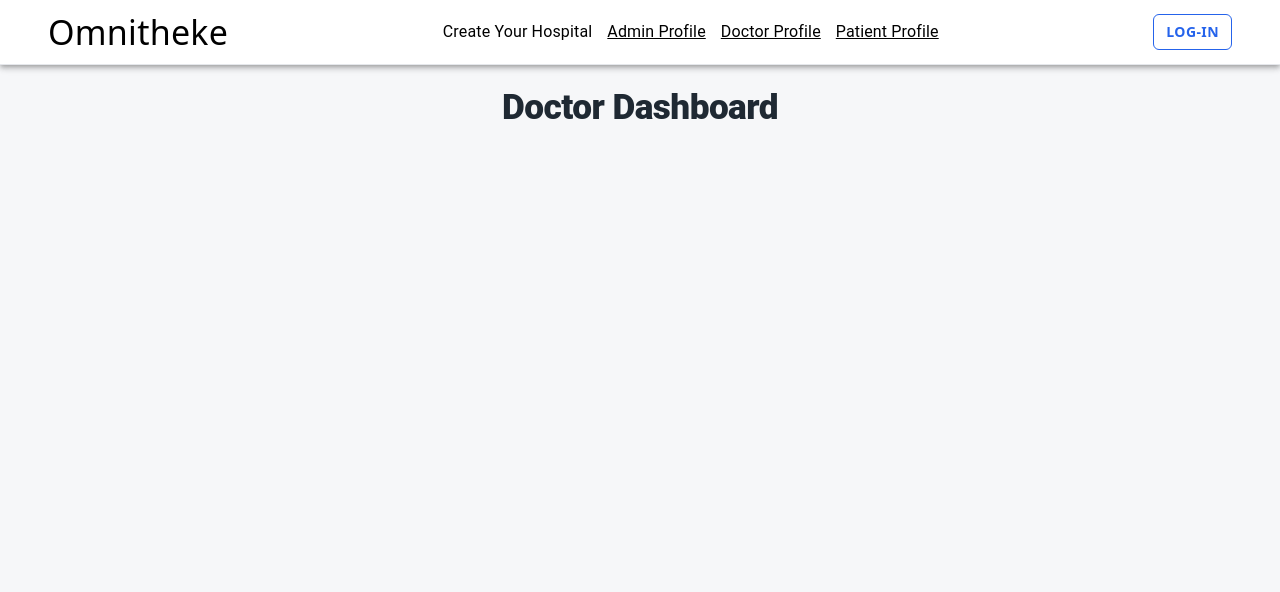
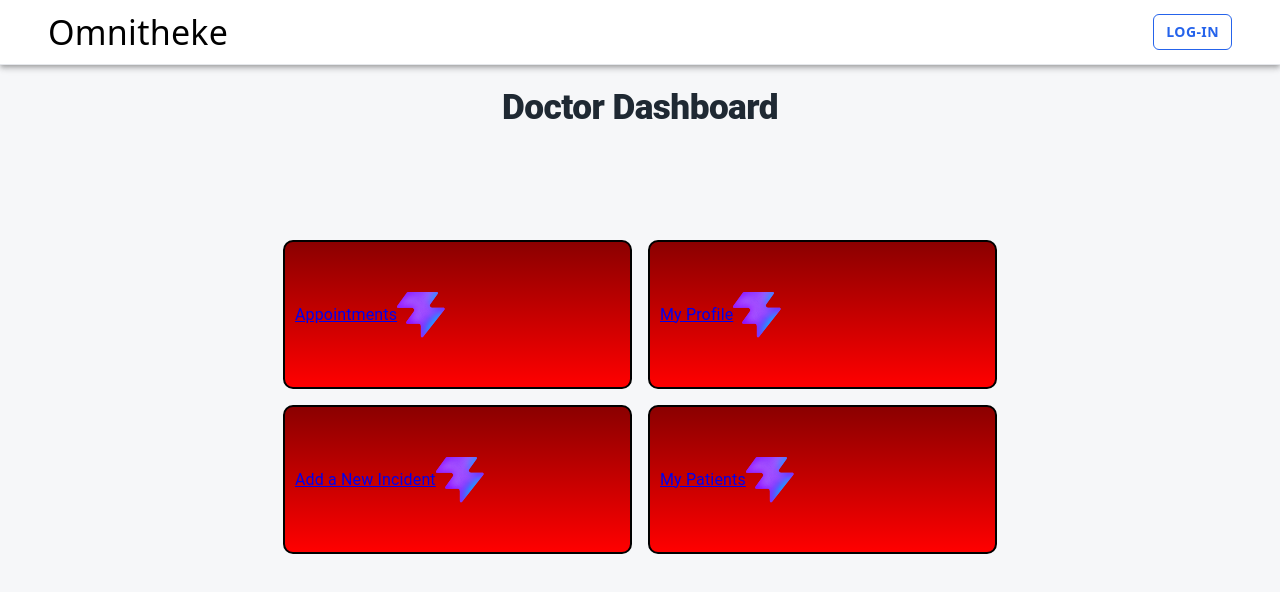
Before and after one commit to wildfireOfMine/omnithekeFrontend, a React (Vite) app: page /doctor/dashboard in a window 1280 px wide. Shown: the top 592 px of the page. Built offline with nearby package versions, Linux system fonts and the light colour scheme; no server answers; sample sign-in values are in the browser's storage.

Commit message:
Added more general changes and new views

```diff
--- a/src/components/Navbar.jsx
+++ b/src/components/Navbar.jsx
@@ -48,19 +48,6 @@ const Navbar = () => {
             sx={{
               display: "flex",
               flexDirection: "row",
-              justifyContent: "space-between",
-              gap: "15px"
-            }}
-          >
-            <Typography sx={{ color: "black"}}>Create Your Hospital</Typography>
-            <Typography component={RouterLink} to="/admin/dashboard" sx={{ color: "black"}}>Admin Profile</Typography>
-            <Typography component={RouterLink} to="/doctor/dashboard" sx={{ color: "black"}}>Doctor Profile</Typography>
-            <Typography component={RouterLink} to="/patient/dashboard" sx={{ color: "black"}}>Patient Profile</Typography>
-          </Box>
-          <Box
-            sx={{
-              display: "flex",
-              flexDirection: "row",
               alignItems: "center",
               gap: "15px"
             }}
--- a/src/routes/AppRoute.jsx
+++ b/src/routes/AppRoute.jsx
@@ -5,35 +5,37 @@ import Login from '../views/authApp/Login'
 import Error404 from '../views/Error404'
 import Register from '../views/authApp/Register'
 import AdminDashboard from '../views/adminApp/AdminDashboard'
-import { ProtectedRoute } from './ProtectedRoute'
 import PatientDashboard from '../views/patientApp/PatientDashboard'
 import DoctorDashboard from '../views/doctorApp/DoctorDashboard'
 import Appointments from '../views/patientApp/Appointments'
+import MyProfile from '../views/doctorApp/MyProfile'
+import MyPatients from '../views/doctorApp/MyPatients'
+import { ProtectedAdminRoute } from './ProtectedAdminRoute'
+import { ProtectedDoctorRoute } from './ProtectedDoctorRoute'
+import { ProtectedPatientRoute } from './ProtectedPatientRoute'
 
 const AppRoute = () => {
   return (
     <>
       <Routes>
-        <Route path="/" element={<Home/>}/>
-
+        <Route path="/" element={<Login/>}/>
 
         <Route path="/register" element={<Register/>}/>
         <Route path="/login" element={<Login/>}/>
 
-
-
-
-        <Route element={<ProtectedRoute/>}>
-          <Route path="/doctor/dashboard" element={<DoctorDashboard/>}/>
+        <Route element={<ProtectedAdminRoute/>}>
+          <Route path="/admin/dashboard" element={<AdminDashboard/>}/>
         </Route>
 
-        <Route element={<ProtectedRoute/>}>
+        <Route element={<ProtectedDoctorRoute/>}>
+          <Route path="/doctor/dashboard" element={<DoctorDashboard/>}/>
+          <Route path="/doctor/myProfile" element={<MyProfile/>}/>
+          <Route path="/doctor/myPatients" element={<MyPatients/>}/>
+        </Route>
+
+        <Route element={<ProtectedPatientRoute/>}>
           <Route path="/patient/dashboard" element={<PatientDashboard/>}/>
           <Route path="/patient/appointments" element={<Appointments/>}/>
-        </Route>
-
-        <Route element={<ProtectedRoute/>}>
-          <Route path="/admin/dashboard" element={<AdminDashboard/>}/>
         </Route>
 
         <Route path="*" element={<Error404/>}/>
--- /dev/null
+++ b/src/routes/ProtectedAdminRoute.jsx
@@ -0,0 +1,14 @@
+import { useSelector } from "react-redux";
+import { Navigate, Outlet } from "react-router-dom";
+
+
+export const ProtectedAdminRoute = () => {
+    const session = useSelector(
+        (state) => state.account.session
+    )
+    console.log("SESSION PROTECTED ROUTE", session);
+    if (!session.token && session.role != "admin") {
+        return <Navigate to={'/'} replace />
+    }
+    return <Outlet />
+}
--- a/src/routes/ProtectedRoute.jsx
+++ b/src/routes/ProtectedDoctorRoute.jsx
@@ -2,11 +2,12 @@ import { useSelector } from "react-redux";
 import { Navigate, Outlet } from "react-router-dom";
 
 
-export const ProtectedRoute = () => {
+export const ProtectedDoctorRoute = () => {
     const session = useSelector(
         (state) => state.account.session
     )
-    if (!session.token) {
+    console.log("SESSION PROTECTED ROUTE", session);
+    if (!session.token && session.role != "doctor") {
         return <Navigate to={'/'} replace />
     }
     return <Outlet />
--- /dev/null
+++ b/src/routes/ProtectedPatientRoute.jsx
@@ -0,0 +1,14 @@
+import { useSelector } from "react-redux";
+import { Navigate, Outlet } from "react-router-dom";
+
+
+export const ProtectedPatientRoute = () => {
+    const session = useSelector(
+        (state) => state.account.session
+    )
+    console.log("SESSION PROTECTED ROUTE", session);
+    if (!session.token && session.role != "patient") {
+        return <Navigate to={'/'} replace />
+    }
+    return <Outlet />
+}
--- a/src/store/AccountSlice.js
+++ b/src/store/AccountSlice.js
@@ -1,5 +1,6 @@
 import { createSlice, createAsyncThunk } from "@reduxjs/toolkit";
 import axios from "axios";
+import { toast } from "react-toastify";
 
 const BACKEND_URL = import.meta.env.VITE_BACKEND_URL;
 
@@ -37,6 +38,7 @@ export const login = createAsyncThunk(
       const sessionData = {
         emailValue: credentials.emailValue,
         token: res.data.access,
+        role: res.data.role,
       };
       console.log(res);
       console.log(res.data);
@@ -57,6 +59,7 @@ export const accountSlice = createSlice({
       localStorage.removeItem("currentSession");
       state.session = {};
       state.error = null;
+      toast.success("Logged out successfully!");
     },
   },
   extraReducers: (builder) => {
--- a/src/store/DoctorSlice.js
+++ b/src/store/DoctorSlice.js
@@ -1,21 +1,46 @@
-import { createSlice } from "@reduxjs/toolkit";
+import { createSlice, createAsyncThunk } from "@reduxjs/toolkit";
+import axios from "axios";
+import { toast } from "react-toastify";
 
-
+const BACKEND_URL = import.meta.env.VITE_BACKEND_URL;
 
 const initialState = {
-    session: []
-}
+  session: JSON.parse(localStorage.getItem("currentSession")) || {},
+  loading: false,
+  error: null,
+};
 
+export const myProfile = createAsyncThunk(
+  "doctor/myProfile",
+  async (user, { rejectWithValue }) => {
+    try {
+    const session = JSON.parse(localStorage.getItem("currentSession"));
+    console.log(session);
+    const res = await axios.get(`${BACKEND_URL}doctor/api/myDoctorProfile/`, {
+      headers: {
+        Authorization: `Bearer ${session.token}`
+      }
+    });
+      console.log(res);
+      return res.data;
+    } catch (err) {
+      return rejectWithValue(err.response?.data || "Couldn't extract the data");
+    }
+  }
+);
 
 export const doctorSlice = createSlice({
     name: "doctor",
     initialState,
     reducers: {
 
-    }
-})
+    },
+    extraReducers: (builder) => {
 
+    },
+});
 
 export const {
 
 } = doctorSlice.actions;
+export default doctorSlice.reducer;
--- a/src/views/authApp/Login.jsx
+++ b/src/views/authApp/Login.jsx
@@ -18,10 +18,13 @@ const Login = () => {
     const passwordValue = password.value;
     try {
       await dispatch(login({emailValue, passwordValue})).unwrap();
-      toast.success("User registered successfully!");
-      navigate("/dashboard");
+      toast.success("Logged in successfully!");
+      const role = JSON.parse(localStorage.getItem("currentSession")).role;
+      console.log(role);
+      navigate(`/${role}/dashboard`);
+
     } catch (err) {
-      toast.error(err?.email ? err.email.join(", ") : "Registration failed");
+      toast.error(err?.email ? err.email.join(", ") : "Log-in failed");
     }
   }
 
@@ -101,7 +104,7 @@ const Login = () => {
               />
               </Box>
 
-              <Typography component={RouterLink} to="/register">Don't have an account?</Typography>
+              <Typography component={RouterLink} to="/register">Looking to create your hospital?</Typography>
               <CustomButton color="#fff" text="Log-in" backgroundColor='#2563eb' type='submit'/>
           </Box>
 
--- a/src/views/doctorApp/DoctorDashboard.jsx
+++ b/src/views/doctorApp/DoctorDashboard.jsx
@@ -1,5 +1,7 @@
-import { Box, Typography } from '@mui/material'
+import { Box, Grid, Typography } from '@mui/material';
+import { Link, Link as RouterLink, useNavigate } from 'react-router-dom';
 import React from 'react'
+import CustomCard from '../../components/CustomCard'
 
 const DoctorDashboard = () => {
   return (
@@ -17,6 +19,43 @@ const DoctorDashboard = () => {
               margin: "12px",
               fontWeight: 800
             }}>Doctor Dashboard</Typography>
+            <Box sx={{
+              padding: "100px 0",
+              maxWidth: "900px",
+              margin: "0 auto",
+            }}>
+              <Grid container spacing={2} sx={{
+                justifyContent: "center"
+              }}>
+                <Grid size={5}>
+                  <CustomCard>
+                    <Typography component={RouterLink} to="/doctor/appointments">Appointments</Typography>
+                    <img src="/favicon.svg"/>
+                  </CustomCard>
+                </Grid>
+
+                <Grid size={5}>
+                  <CustomCard>
+                    <Typography component={RouterLink} to="/doctor/myProfile">My Profile</Typography>
+                    <img src="/favicon.svg"/>
+                  </CustomCard>
+                </Grid>
+
+                <Grid size={5}>
+                  <CustomCard>
+                    <Typography component={RouterLink} to="/doctor/appointments">Add a New Incident</Typography>
+                    <img src="/favicon.svg"/>
+                  </CustomCard>
+                </Grid>
+
+                <Grid size={5}>
+                  <CustomCard>
+                    <Typography component={RouterLink} to="/doctor/myPatients">My Patients</Typography>
+                    <img src="/favicon.svg"/>
+                  </CustomCard>
+                </Grid>
+              </Grid>
+            </Box>
           </Box>
     </Box>
   )
--- /dev/null
+++ b/src/views/doctorApp/MyPatients.jsx
@@ -0,0 +1,12 @@
+import { Box, Typography } from '@mui/material'
+import React from 'react'
+
+const MyPatients = () => {
+  return (
+    <Box>
+      <Typography>My Patients</Typography>
+    </Box>
+  )
+}
+
+export default MyPatients
--- /dev/null
+++ b/src/views/doctorApp/MyProfile.jsx
@@ -0,0 +1,36 @@
+import { Box, Typography } from '@mui/material'
+import React, { useEffect, useState } from 'react'
+import { myProfile } from '../../store/DoctorSlice';
+import { useDispatch, useSelector } from 'react-redux';
+import { useNavigate } from 'react-router-dom';
+import CustomButton from '../../components/CustomButton';
+
+const MyProfile = () => {
+    const dispatch = useDispatch();
+    const navigate = useNavigate();
+    const profile = useSelector(state => state.doctor.profile);
+    const loading = useSelector(state => state.doctor.loading);
+    const [data, setData] = useState({});
+    console.log(loading);
+    console.log(profile);
+    useEffect(() => {
+        dispatch(myProfile()).unwrap().then(data => setData(data));
+    }, [dispatch]);
+    console.log(data);
+
+    const handleCustomButton = () => {
+        navigate(-1);
+    }
+
+  return (
+    <Box>
+      <Typography>My Profile</Typography>
+      {(data && !loading) && <>
+        <Typography>{JSON.stringify(data)}</Typography>
+      </>}
+      <CustomButton color="#fff" text="Go Back" backgroundColor='#2563eb' onClick={handleCustomButton}/>
+    </Box>
+  )
+}
+
+export default MyProfile
```
